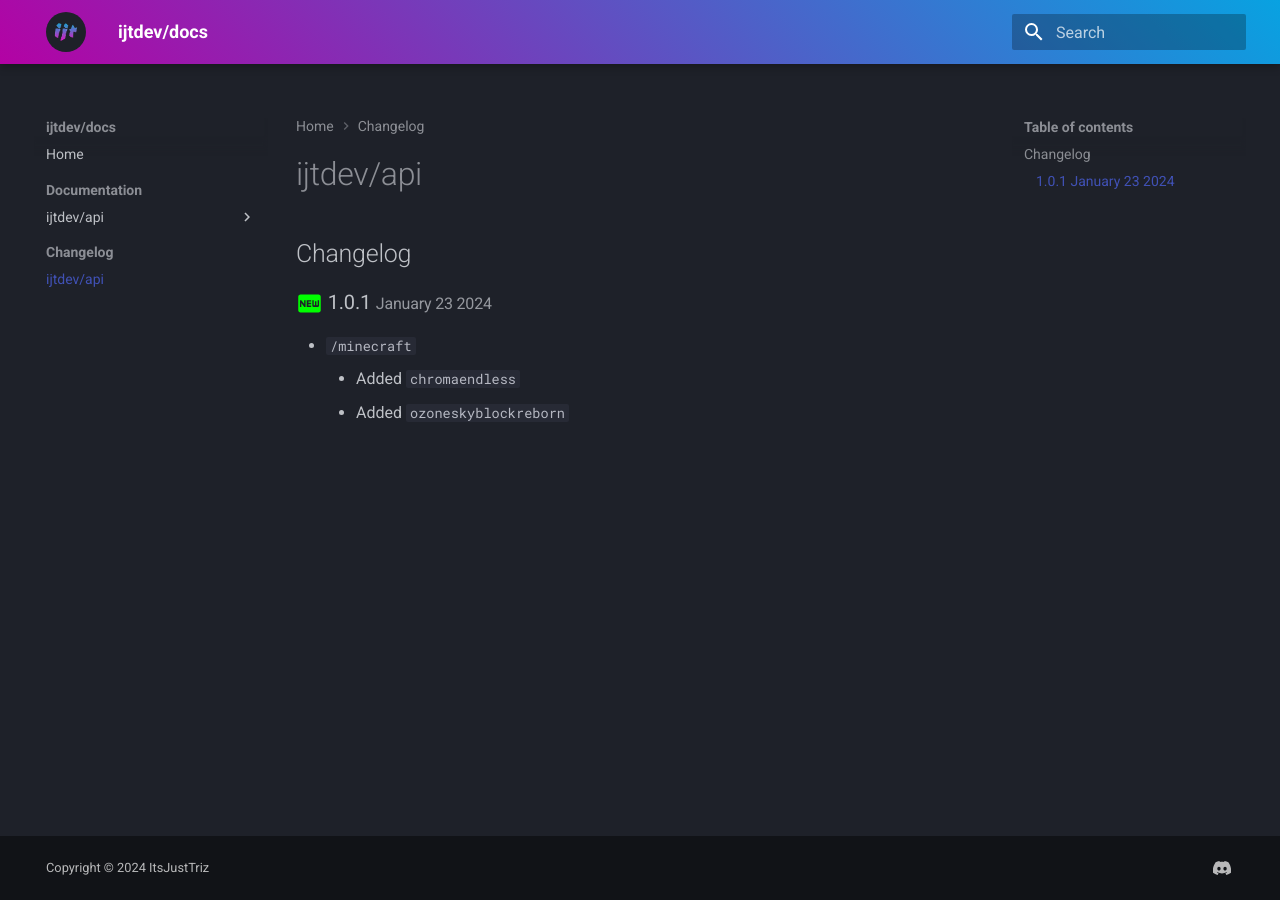
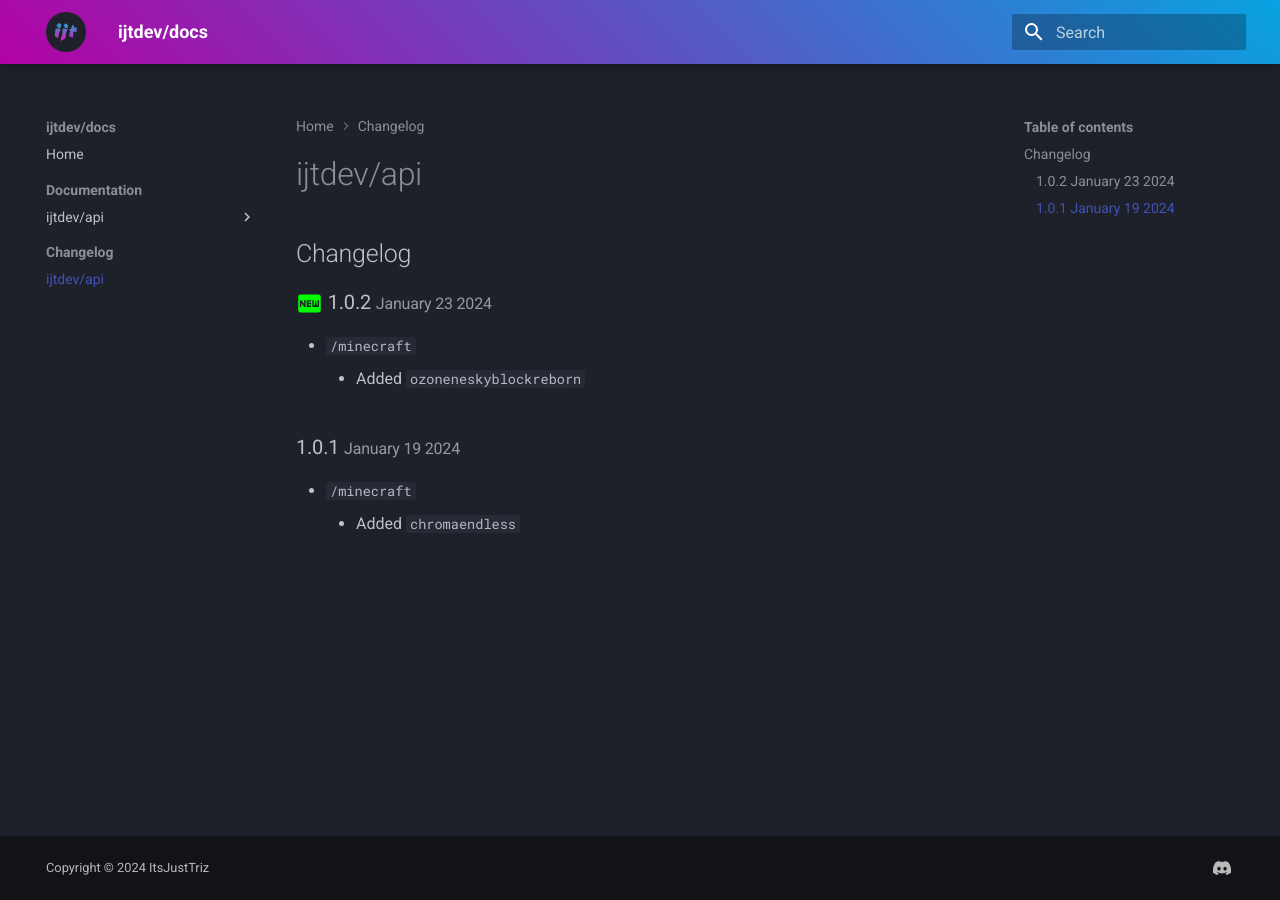
Before and after one commit to itsjusttriz/ijtdev-docs, an MkDocs documentation site: the page built from docs/changelog/ijtdev-api.md, in a window 1280 px wide. Built offline with MkDocs 1.6.1 and Material for MkDocs 9.7.7, drawn with Linux system fonts in a browser that asks for light colours.

Commit message:
Fixed layout of newly added item

```diff
--- a/docs/changelog/ijtdev-api.md
+++ b/docs/changelog/ijtdev-api.md
@@ -6,8 +6,12 @@ title: ijtdev/api
 
 ## Changelog
 
-### :material-new-box:{ .new-icon } 1.0.1 <small>January 23 2024</small> { id='JAN-23-2024' }
+### :material-new-box:{ .new-icon } 1.0.2 <small>January 23 2024</small> { id='JAN-23-2024' }
+
+-   `/minecraft`
+    -   Added `ozoneneskyblockreborn`
+
+### 1.0.1 <small>January 19 2024</small> { id='JAN-19-2024' }
 
 -   `/minecraft`
     -   Added `chromaendless`
-    -   Added `ozoneskyblockreborn`
```
